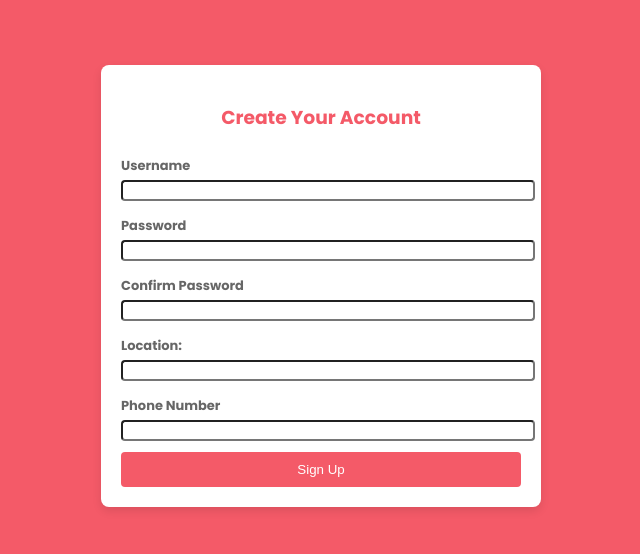
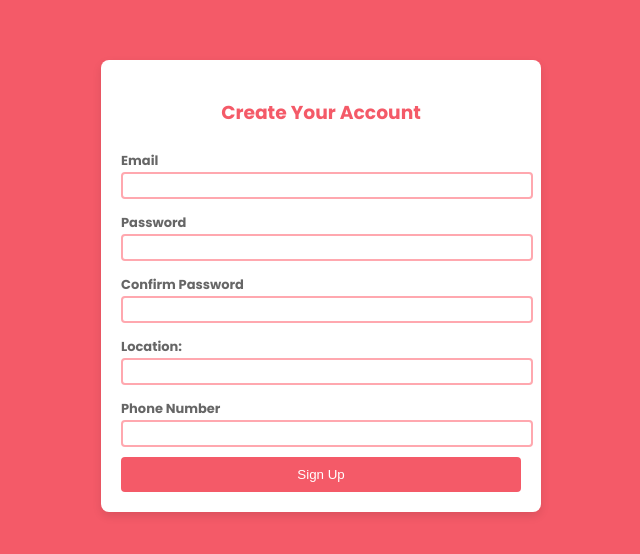
Before and after one commit to shanakasp/travelReactApp, a React (Create React App) app: page /signup in a window 1280 px wide. Shown: the part 114-668 px from the top of the page, without its empty margins (319-959 px from the left). Built offline with nearby package versions, Linux system fonts and the light colour scheme.

Commit message:
modified 3 files

```diff
--- a/public/index.html
+++ b/public/index.html
@@ -29,7 +29,7 @@
       work correctly both with client-side routing and a non-root public URL.
       Learn how to configure a non-root public URL by running `npm run build`.
     -->
-    <title>React App</title>
+    <title>Travel Keeper</title>
   </head>
   <body>
     <noscript>You need to enable JavaScript to run this app.</noscript>
--- a/src/Pages/Login.jsx
+++ b/src/Pages/Login.jsx
@@ -91,12 +91,22 @@ const Demo = () => {
             placeholder="Email Address"
             value={username}
             onChange={(e) => setUsername(e.target.value)}
+            style={{
+              border: "2px solid #FFA8AF",
+              borderRadius: "4px",
+              padding: "8px",
+            }}
           />
           <Password
             placeholder="Password"
             name="userPassword"
             value={password}
             onChange={(e) => setPassword(e.target.value)}
+            style={{
+              border: "2px solid #FFA8AF",
+              borderRadius: "4px",
+              padding: "8px",
+            }}
           />
           <Logo>
             <LoginLogo />
--- a/src/Pages/Signup.jsx
+++ b/src/Pages/Signup.jsx
@@ -108,14 +108,20 @@ const Signup = () => {
         </h3>
         {/* Username */}
         <div style={{ marginBottom: "10px" }}>
-          <label className="faded-bold-label">Username</label>
+          <label className="faded-bold-label">Email</label>
           <input
             type="text"
             name="username"
             value={formData.username}
             onChange={handleChange}
             required
-            style={{ width: "100%", paddingRight: "8px", borderRadius: "4px" }}
+            style={{
+              width: "100%",
+              paddingRight: "8px",
+              borderRadius: "4px",
+              border: "2px solid #FFA8AF",
+              padding: "4px",
+            }}
           />
         </div>
         {/* Password */}
@@ -127,7 +133,13 @@ const Signup = () => {
             value={formData.password}
             onChange={handleChange}
             required
-            style={{ width: "100%", paddingRight: "8px", borderRadius: "4px" }}
+            style={{
+              width: "100%",
+              paddingRight: "8px",
+              borderRadius: "4px",
+              border: "2px solid #FFA8AF",
+              padding: "4px",
+            }}
           />
         </div>
         {/* Confirm Password */}
@@ -139,7 +151,13 @@ const Signup = () => {
             value={formData.confirmPassword}
             onChange={handleChange}
             required
-            style={{ width: "100%", paddingRight: "8px", borderRadius: "4px" }}
+            style={{
+              width: "100%",
+              paddingRight: "8px",
+              borderRadius: "4px",
+              border: "2px solid #FFA8AF",
+              padding: "4px",
+            }}
           />
         </div>
         {/* Location */}
@@ -151,7 +169,13 @@ const Signup = () => {
             value={formData.location}
             onChange={handleChange}
             required
-            style={{ width: "100%", paddingRight: "8px", borderRadius: "4px" }}
+            style={{
+              width: "100%",
+              paddingRight: "8px",
+              borderRadius: "4px",
+              border: "2px solid #FFA8AF",
+              padding: "4px",
+            }}
           />
         </div>
         {/* Phone Number */}
@@ -163,7 +187,13 @@ const Signup = () => {
             value={formData.phoneNumber}
             onChange={handleChange}
             required
-            style={{ width: "100%", paddingRight: "8px", borderRadius: "4px" }}
+            style={{
+              width: "100%",
+
+              borderRadius: "4px",
+              border: "2px solid #FFA8AF",
+              padding: "4px",
+            }}
           />
         </div>
         {/* Error Message */}
```
